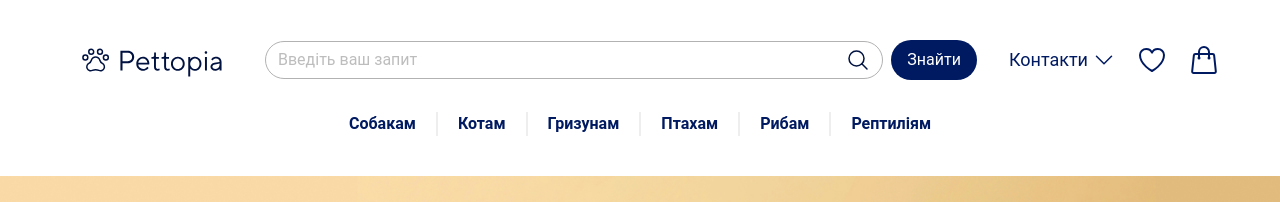
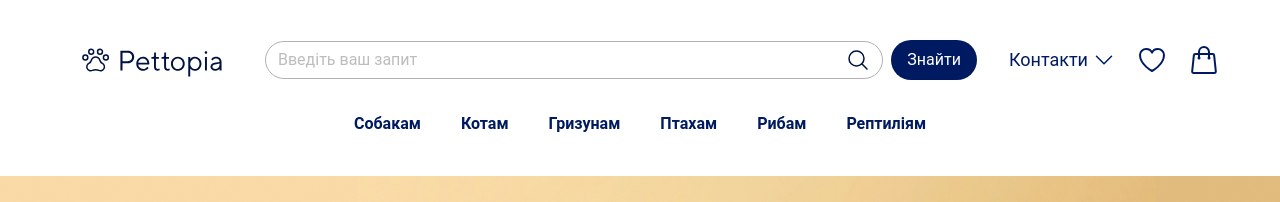
Before and after one commit to bohdanMalynovskyi/pet-store-frontend, a React (Vite) app: page /home in a window 1280 px wide. Shown: the top 202 px of the page. Built offline with nearby package versions, Linux system fonts and the light colour scheme.

Commit message:
Update Navbar.jsx

```diff
--- a/src/components/Header/Navbar.jsx
+++ b/src/components/Header/Navbar.jsx
@@ -1,51 +1,40 @@
 import React from 'react';
 import { NavLink } from 'react-router-dom';
-
-const nav__links = [
-    {
-        display: "Собакам",
-        path: "/dogs"
-    },
-    {
-        display: "Котам",
-        path: "/cats"
-    },
-    {
-        display: "Гризунам",
-        path: "/smallpets"
-    },
-    {
-        display: "Птахам",
-        path: "/birds"
-    },
-    {
-        display: "Рибам",
-        path: "/fish"
-    },
-    {
-        display: "Рептиліям",
-        path: "/reptiles"
-    },
-]
+import navLinks from "../../db/menu";
 
 const Navbar = () => {
     return (
-        <nav className=' hidden md:block max-w-[1200px] px-5'>
+        <nav className='hidden md:block max-w-[1200px] px-5'>
+            <ul className='flex items-center justify-center'>
+                {navLinks.map((item, index) => (
+                    <li key={index} className='group relative'>
+                        <NavLink
+                            className='relative mx-5 font-bold block transition hover:text-hover'
+                            to={item.path}
+                        >
+                            {item.display}
+                        </NavLink>
+                        {item.dropdown && (
+                            <div className='absolute z-50 hidden group-hover:block inline-block whitespace-nowrap bg-[#fff] drop-shadow-md p-[40px]'>
+                                <ul>
+                                    {item.dropdown.map((subItem) => (
+                                        <li key={subItem.id}>
+                                            <NavLink
+                                                className='block py-2 px-4 transition hover:text-hover'
+                                                to={subItem.path}
+                                            >
+                                                {subItem.display}
+                                            </NavLink>
+                                        </li>
+                                    ))}
+                                </ul>
+                            </div>
+                        )}
+                    </li>
+                ))}
+            </ul>
+        </nav>
+    );
+};
 
-            <div className='flex items-center justify-center'>
-                {nav__links.map((item, index) => (
-                    <div key={index} className=' border-r-2 last:border-r-0'>
-                        <NavLink
-                            className=' mx-5 font-bold block transition hover:text-cyan '
-                            to={item.path}
-                        >{item.display}
-                        </NavLink>
-                    </div>
-                ))}
-            </div>
-
-        </nav>
-    )
-}
-
-export default Navbar
+export default Navbar;
```
